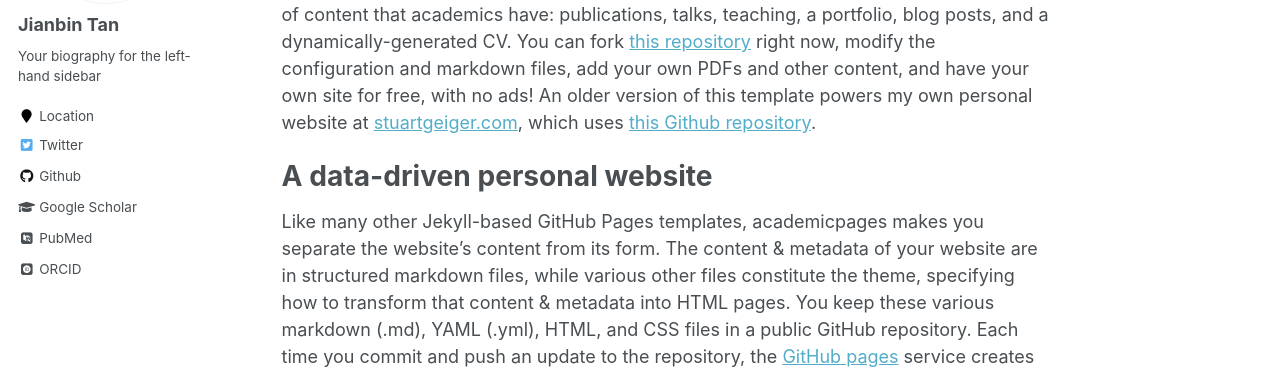
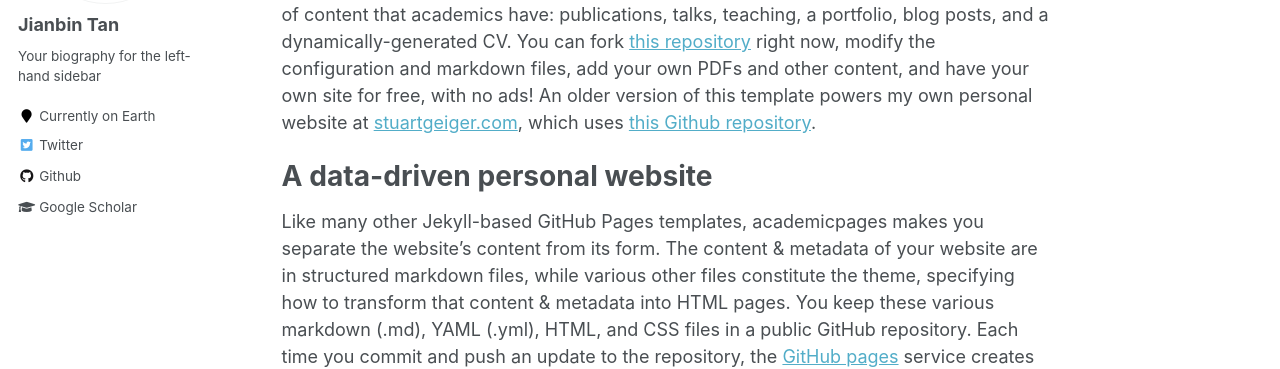
Before and after one commit to Tan-jianbin/Tan-jianbin.github.io, a Jekyll site: the page built from _pages/about.md, in a window 1280 px wide. Shown: the part 322-691 px from the top of the page. Built offline with Jekyll 4.4.1, drawn with Linux system fonts in a browser that asks for light colours; some web fonts are replaced.

Commit message:
Update _config.yml

```diff
--- a/_config.yml
+++ b/_config.yml
@@ -83,9 +83,9 @@ author:
   name             : "Jianbin Tan"
   avatar           : "profile.jpeg"
   bio              : "Your biography for the left-hand sidebar"
-  location         : "Location"
+  location         : "Currently on Earth"
   employer         :
-  pubmed           : ""
+  pubmed           :
   googlescholar    : "https://scholar.google.com/citations?user=ez9HH8kAAAAJ&hl=en"
   email            :
   researchgate     :  # example: "https://www.researchgate.net/profile/yourprofile"
@@ -96,14 +96,14 @@ author:
   flickr           :
   facebook         :
   foursquare       :
-  github           : ""
+  github           : "https://github.com/Tan-jianbin"
   google_plus      :
   keybase          :
   instagram        :
   impactstory      : #"https://profiles.impactstory.org/u/xxxx-xxxx-xxxx-xxxx"
   lastfm           :
   linkedin         :
-  orcid            : ""
+  orcid            :
   pinterest        :
   soundcloud       :
   stackoverflow    : # http://stackoverflow.com/users/123456/username
```
